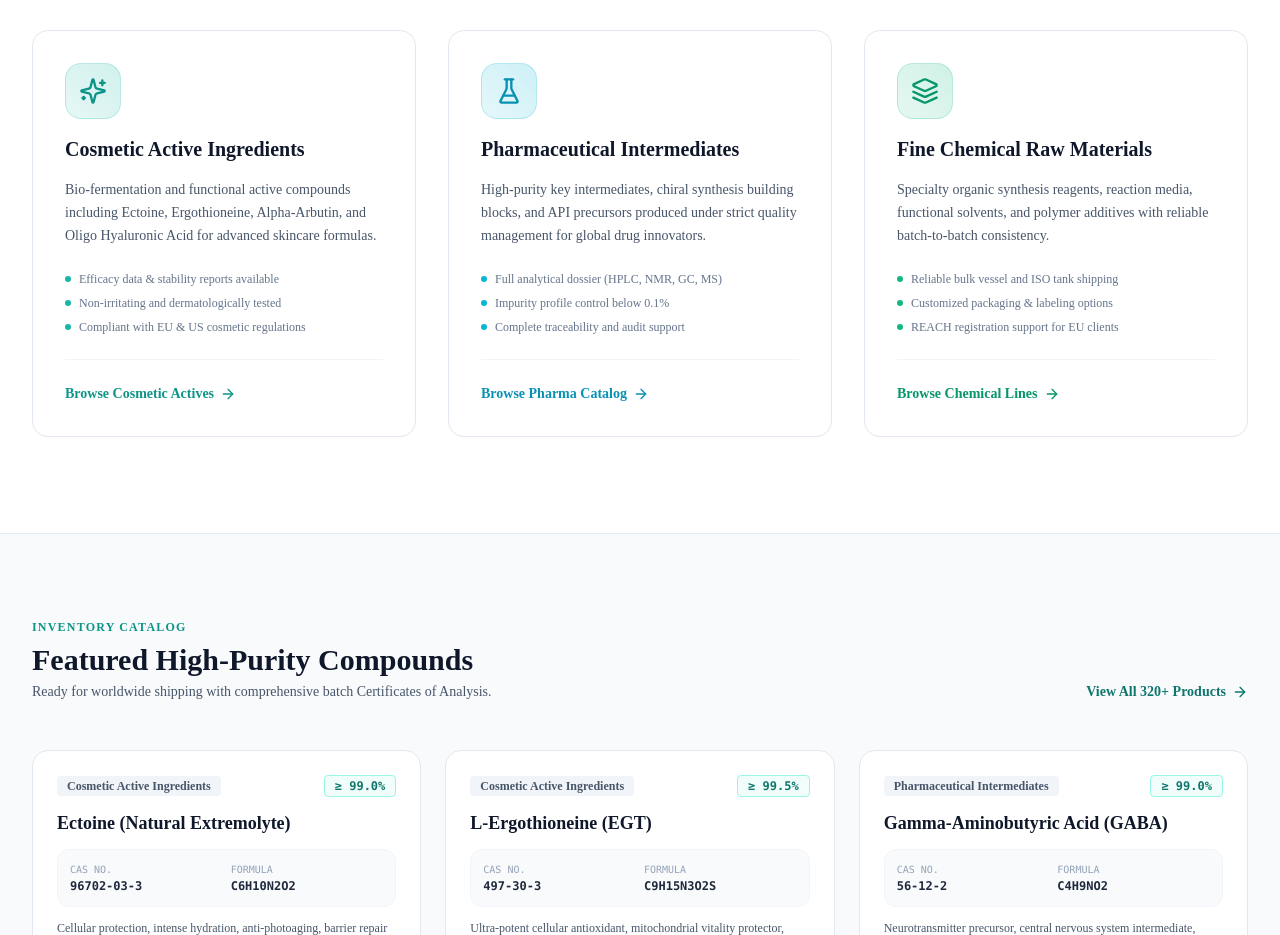
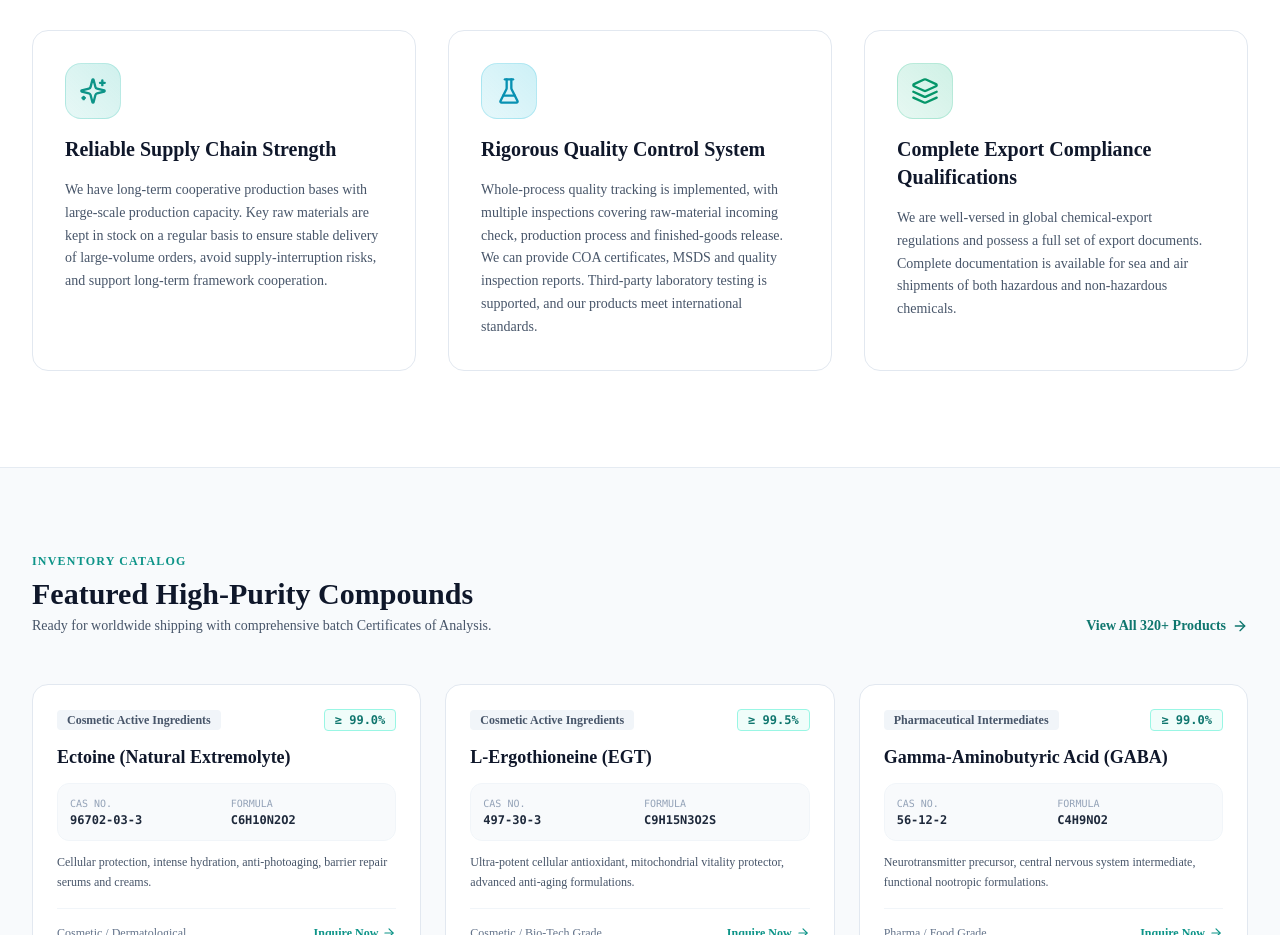
Before and after one commit to wulioo/Sunrise-web, a Next.js app: page / in a window 1280 px wide. Shown: the part 1180-2115 px from the top of the page. Built offline with nearby package versions, Linux system fonts and the light colour scheme.

Commit message:
update: replace homepage capability cards and remove links

```diff
--- a/src/app/page.tsx
+++ b/src/app/page.tsx
@@ -160,7 +160,7 @@ export default function HomePage() {
         </motion.div>
 
         <div className="grid grid-cols-1 md:grid-cols-3 gap-8">
-          {/* Pillar 1: Cosmetic Actives */}
+          {/* Pillar 1: Reliable Supply Chain */}
           <SpotlightCard className="rounded-2xl border border-slate-200 bg-white hover:border-brand-500/50 hover:shadow-2xl transition-all group">
             <div className="p-8 flex flex-col justify-between h-full">
               <div className="space-y-4">
@@ -168,36 +168,16 @@ export default function HomePage() {
                   <Sparkles className="w-7 h-7" />
                 </div>
                 <h3 className="text-xl font-bold text-slate-900 group-hover:text-brand-600 transition-colors">
-                  Cosmetic Active Ingredients
+                  Reliable Supply Chain Strength
                 </h3>
                 <p className="text-slate-600 text-sm leading-relaxed">
-                  Bio-fermentation and functional active compounds including Ectoine, Ergothioneine, Alpha-Arbutin, and Oligo Hyaluronic Acid for advanced skincare formulas.
+                  We have long-term cooperative production bases with large-scale production capacity. Key raw materials are kept in stock on a regular basis to ensure stable delivery of large-volume orders, avoid supply-interruption risks, and support long-term framework cooperation.
                 </p>
-                <ul className="space-y-2 text-xs text-slate-500 pt-2 font-medium">
-                  <li className="flex items-center gap-2">
-                    <span className="w-1.5 h-1.5 rounded-full bg-brand-500" /> Efficacy data & stability reports available
-                  </li>
-                  <li className="flex items-center gap-2">
-                    <span className="w-1.5 h-1.5 rounded-full bg-brand-500" /> Non-irritating and dermatologically tested
-                  </li>
-                  <li className="flex items-center gap-2">
-                    <span className="w-1.5 h-1.5 rounded-full bg-brand-500" /> Compliant with EU & US cosmetic regulations
-                  </li>
-                </ul>
-              </div>
-              <div className="pt-6 mt-6 border-t border-slate-100">
-                <Link
-                  href="/products/?category=cosmetic"
-                  className="text-sm font-semibold text-brand-600 hover:text-brand-700 flex items-center gap-1.5 group-hover:translate-x-1 transition-all"
-                >
-                  <span>Browse Cosmetic Actives</span>
-                  <ArrowRight className="w-4 h-4" />
-                </Link>
               </div>
             </div>
           </SpotlightCard>
 
-          {/* Pillar 2: Pharma Intermediates */}
+          {/* Pillar 2: Rigorous Quality Control */}
           <SpotlightCard className="rounded-2xl border border-slate-200 bg-white hover:border-cyan-500/50 hover:shadow-2xl transition-all group">
             <div className="p-8 flex flex-col justify-between h-full">
               <div className="space-y-4">
@@ -205,36 +185,16 @@ export default function HomePage() {
                   <FlaskConical className="w-7 h-7" />
                 </div>
                 <h3 className="text-xl font-bold text-slate-900 group-hover:text-cyan-600 transition-colors">
-                  Pharmaceutical Intermediates
+                  Rigorous Quality Control System
                 </h3>
                 <p className="text-slate-600 text-sm leading-relaxed">
-                  High-purity key intermediates, chiral synthesis building blocks, and API precursors produced under strict quality management for global drug innovators.
+                  Whole-process quality tracking is implemented, with multiple inspections covering raw-material incoming check, production process and finished-goods release. We can provide COA certificates, MSDS and quality inspection reports. Third-party laboratory testing is supported, and our products meet international standards.
                 </p>
-                <ul className="space-y-2 text-xs text-slate-500 pt-2 font-medium">
-                  <li className="flex items-center gap-2">
-                    <span className="w-1.5 h-1.5 rounded-full bg-cyan-500" /> Full analytical dossier (HPLC, NMR, GC, MS)
-                  </li>
-                  <li className="flex items-center gap-2">
-                    <span className="w-1.5 h-1.5 rounded-full bg-cyan-500" /> Impurity profile control below 0.1%
-                  </li>
-                  <li className="flex items-center gap-2">
-                    <span className="w-1.5 h-1.5 rounded-full bg-cyan-500" /> Complete traceability and audit support
-                  </li>
-                </ul>
-              </div>
-              <div className="pt-6 mt-6 border-t border-slate-100">
-                <Link
-                  href="/products/?category=pharmaceutical"
-                  className="text-sm font-semibold text-cyan-600 hover:text-cyan-700 flex items-center gap-1.5 group-hover:translate-x-1 transition-all"
-                >
-                  <span>Browse Pharma Catalog</span>
-                  <ArrowRight className="w-4 h-4" />
-                </Link>
               </div>
             </div>
           </SpotlightCard>
 
-          {/* Pillar 3: Chemical Raw Materials */}
+          {/* Pillar 3: Export Compliance Qualifications */}
           <SpotlightCard className="rounded-2xl border border-slate-200 bg-white hover:border-emerald-500/50 hover:shadow-2xl transition-all group">
             <div className="p-8 flex flex-col justify-between h-full">
               <div className="space-y-4">
@@ -242,31 +202,11 @@ export default function HomePage() {
                   <Layers className="w-7 h-7" />
                 </div>
                 <h3 className="text-xl font-bold text-slate-900 group-hover:text-emerald-600 transition-colors">
-                  Fine Chemical Raw Materials
+                  Complete Export Compliance Qualifications
                 </h3>
                 <p className="text-slate-600 text-sm leading-relaxed">
-                  Specialty organic synthesis reagents, reaction media, functional solvents, and polymer additives with reliable batch-to-batch consistency.
+                  We are well-versed in global chemical-export regulations and possess a full set of export documents. Complete documentation is available for sea and air shipments of both hazardous and non-hazardous chemicals.
                 </p>
-                <ul className="space-y-2 text-xs text-slate-500 pt-2 font-medium">
-                  <li className="flex items-center gap-2">
-                    <span className="w-1.5 h-1.5 rounded-full bg-emerald-500" /> Reliable bulk vessel and ISO tank shipping
-                  </li>
-                  <li className="flex items-center gap-2">
-                    <span className="w-1.5 h-1.5 rounded-full bg-emerald-500" /> Customized packaging & labeling options
-                  </li>
-                  <li className="flex items-center gap-2">
-                    <span className="w-1.5 h-1.5 rounded-full bg-emerald-500" /> REACH registration support for EU clients
-                  </li>
-                </ul>
-              </div>
-              <div className="pt-6 mt-6 border-t border-slate-100">
-                <Link
-                  href="/products/?category=chemical"
-                  className="text-sm font-semibold text-emerald-600 hover:text-emerald-700 flex items-center gap-1.5 group-hover:translate-x-1 transition-all"
-                >
-                  <span>Browse Chemical Lines</span>
-                  <ArrowRight className="w-4 h-4" />
-                </Link>
               </div>
             </div>
           </SpotlightCard>
```
